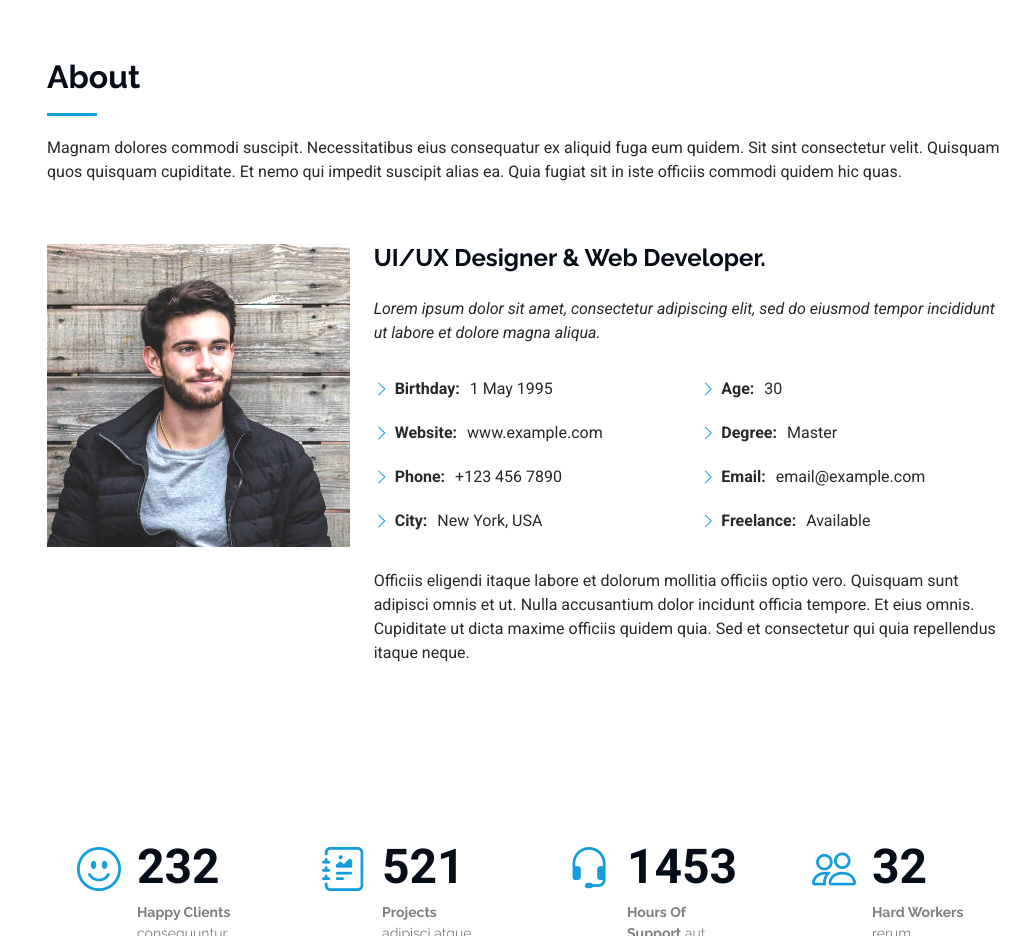
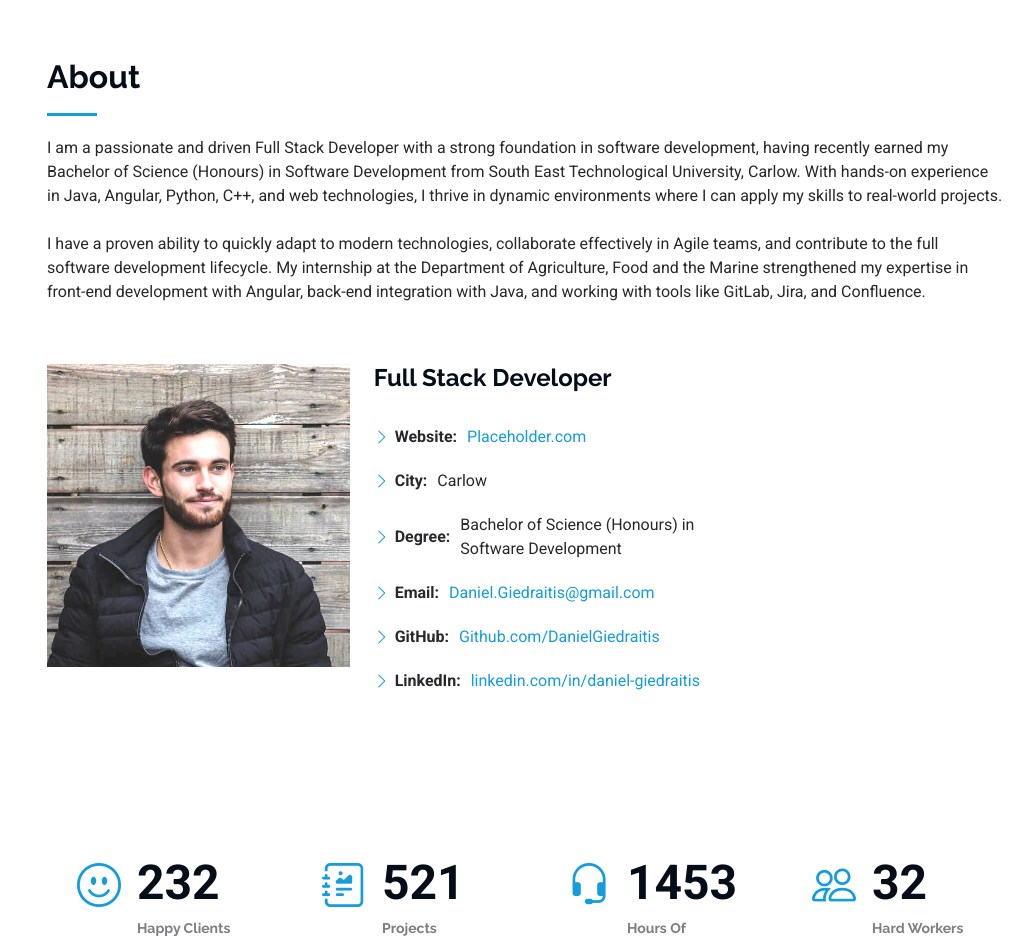
Before and after one commit to DanielGiedraitis/PersonalWebsite, a plain HTML site: page index.html in a window 1280 px wide. Shown: the part 802-1738 px from the top of the page, without its empty margins (265-1280 px from the left). Drawn offline with Linux system fonts and the light colour scheme.

Commit message:
About me section complete

```diff
--- a/index.html
+++ b/index.html
@@ -4,7 +4,7 @@
 <head>
   <meta charset="utf-8">
   <meta content="width=device-width, initial-scale=1.0" name="viewport">
-  <title>Index - iPortfolio Bootstrap Template</title>
+  <title>My Personal Website</title>
   <meta content="" name="description">
   <meta content="" name="keywords">
 
@@ -99,7 +99,9 @@
       <!-- Section Title -->
       <div class="container section-title" data-aos="fade-up">
         <h2>About</h2>
-        <p>Magnam dolores commodi suscipit. Necessitatibus eius consequatur ex aliquid fuga eum quidem. Sit sint consectetur velit. Quisquam quos quisquam cupiditate. Et nemo qui impedit suscipit alias ea. Quia fugiat sit in iste officiis commodi quidem hic quas.</p>
+        <p>I am a passionate and driven Full Stack Developer with a strong foundation in software development, having recently earned my Bachelor of Science (Honours) in Software Development from South East Technological University, Carlow. With hands-on experience in Java, Angular, Python, C++, and web technologies, I thrive in dynamic environments where I can apply my skills to real-world projects.</p>
+        <br>
+        <p>I have a proven ability to quickly adapt to modern technologies, collaborate effectively in Agile teams, and contribute to the full software development lifecycle. My internship at the Department of Agriculture, Food and the Marine strengthened my expertise in front-end development with Angular, back-end integration with Java, and working with tools like GitLab, Jira, and Confluence.</p>
       </div><!-- End Section Title -->
 
       <div class="container" data-aos="fade-up" data-aos-delay="100">
@@ -109,33 +111,20 @@
             <img src="assets/img/my-profile-img.jpg" class="img-fluid" alt="">
           </div>
           <div class="col-lg-8 content">
-            <h2>UI/UX Designer &amp; Web Developer.</h2>
-            <p class="fst-italic py-3">
-              Lorem ipsum dolor sit amet, consectetur adipiscing elit, sed do eiusmod tempor incididunt ut labore et dolore
-              magna aliqua.
-            </p>
+            <h2>Full Stack Developer</h2>
+            <br>
             <div class="row">
-              <div class="col-lg-6">
+              <div class="col-lg-7">
                 <ul>
-                  <li><i class="bi bi-chevron-right"></i> <strong>Birthday:</strong> <span>1 May 1995</span></li>
-                  <li><i class="bi bi-chevron-right"></i> <strong>Website:</strong> <span>www.example.com</span></li>
-                  <li><i class="bi bi-chevron-right"></i> <strong>Phone:</strong> <span>+123 456 7890</span></li>
-                  <li><i class="bi bi-chevron-right"></i> <strong>City:</strong> <span>New York, USA</span></li>
-                </ul>
-              </div>
-              <div class="col-lg-6">
-                <ul>
-                  <li><i class="bi bi-chevron-right"></i> <strong>Age:</strong> <span>30</span></li>
-                  <li><i class="bi bi-chevron-right"></i> <strong>Degree:</strong> <span>Master</span></li>
-                  <li><i class="bi bi-chevron-right"></i> <strong>Email:</strong> <span>email@example.com</span></li>
-                  <li><i class="bi bi-chevron-right"></i> <strong>Freelance:</strong> <span>Available</span></li>
+                  <li><i class="bi bi-chevron-right"></i> <strong>Website:</strong> <a href="https://placeholder.com" target="_blank">Placeholder.com</a></li>
+                  <li><i class="bi bi-chevron-right"></i> <strong>City:</strong> <span>Carlow</span></li>
+                  <li><i class="bi bi-chevron-right"></i> <strong>Degree:</strong> <span>Bachelor of Science (Honours) in Software Development</span></li>
+                  <li><i class="bi bi-chevron-right"></i> <strong>Email:</strong> <a href="mailto:Daniel.Giedraitis@gmail.com">Daniel.Giedraitis@gmail.com</a></li>
+                  <li><i class="bi bi-chevron-right"></i> <strong>GitHub:</strong> <a href="https://github.com/DanielGiedraitis" target="_blank">Github.com/DanielGiedraitis</a></li>
+                  <li><i class="bi bi-chevron-right"></i> <strong>LinkedIn:</strong> <a href="https://www.linkedin.com/in/daniel-giedraitis/" target="_blank">linkedin.com/in/daniel-giedraitis</a></li>
                 </ul>
               </div>
             </div>
-            <p class="py-3">
-              Officiis eligendi itaque labore et dolorum mollitia officiis optio vero. Quisquam sunt adipisci omnis et ut. Nulla accusantium dolor incidunt officia tempore. Et eius omnis.
-              Cupiditate ut dicta maxime officiis quidem quia. Sed et consectetur qui quia repellendus itaque neque.
-            </p>
           </div>
         </div>
 
```
Also changed, not shown: assets/img/hero-bg.jpg.
